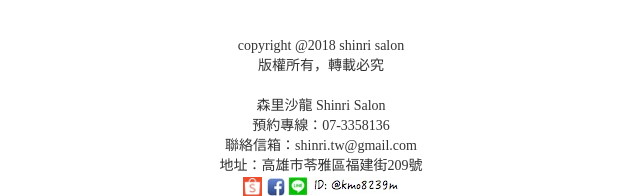
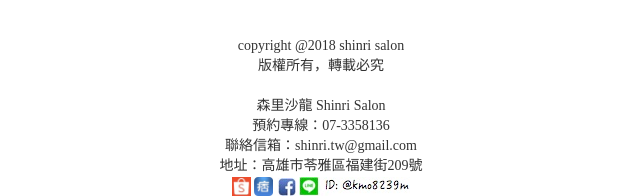
Before and after one commit to changfm/shinri-salon-tw, a PHP site: page / in a window 1280 px wide. Shown: the part 704-900 px from the top of the page, without its empty margins (319-959 px from the left). Run offline with PHP 8.4, Linux system fonts and the light colour scheme; some web fonts are replaced.

Commit message:
Update Blog

```diff
--- a/contact.html
+++ b/contact.html
@@ -87,6 +87,7 @@
                     <p>電話：(07)335-8136</p>
                     <p>Email : <a href="mailto:shinri.tw@gmail.com">shinri.tw@gmail.com</a></p>
                     <p><a href="https://shopee.tw/shop/134806054"><img class="img-facebook" width="25" height="25" src="images/shopee.jpg" /></a></p>
+                    <p><a href="http://shinri.pixnet.net/blog"><img class="img-facebook" width="25" height="25" src="images/pix.png" /></a></p>
                     <p><a href="https://www.facebook.com/日本森里沙龍台灣總店-2036230656448319/"><img class="img-facebook" src="images/facebook2.jpg" alt="img02" /></a></p>
 
                     <p><a href=""><img class="img-facebook" src="images/line2.jpeg" alt="img02" /></a></p>
--- a/index.php
+++ b/index.php
@@ -115,6 +115,7 @@
         <br>地址：高雄市苓雅區福建街209號
         <br>
             <a href="https://shopee.tw/shop/134806054"><img class="img-facebook" width="19" height="19" src="images/shopee.jpg" /></a>
+			<a href="http://shinri.pixnet.net/blog"><img class="img-facebook" width="19" height="19" src="images/pix.png" /></a>
             <a href="https://www.facebook.com/日本森里沙龍台灣總店-2036230656448319/"><img class="img-facebook" src="images/facebook.jpg" alt="img02" /></a>
 
           <a href=""><img class="img-facebook" src="images/line.jpeg" /></a>
```
Also changed, not shown: images/pix.png (added).
